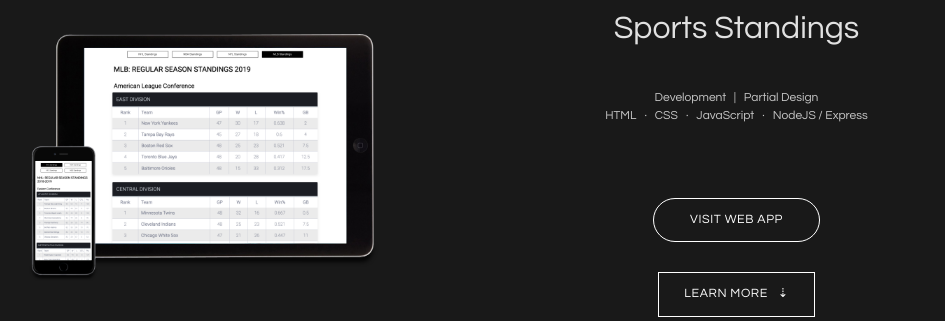
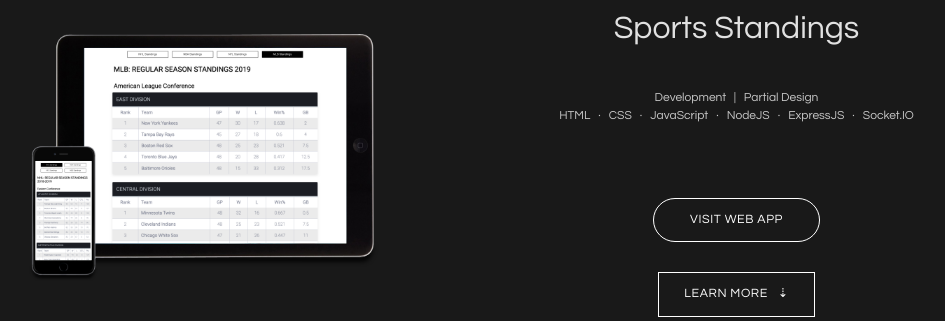
Before and after one commit to mattfried/portfolio, a PHP site: page /projects.php in a window 1280 px wide. Shown: the part 1026-1347 px from the top of the page, without its empty margins (146-1091 px from the left). Run offline with PHP 8.4, Linux system fonts and the light colour scheme; some web fonts are replaced.

Commit message:
updated Sports Standings language & frameworks section

```diff
--- a/projects.php
+++ b/projects.php
@@ -63,7 +63,7 @@ include('includes/header.php');
             <div class="projectTitleDiv">
               <h4 class="projectTitle">Sports Standings</h4>
               <p class="websiteInfo">Development &nbsp; | &nbsp; Partial Design</p>
-              <p class="websiteCoding"><span>HTML</span>&centerdot;<span>CSS</span>&centerdot;<span>JavaScript</span>&centerdot;<span>NodeJS / Express</span></p>
+              <p class="websiteCoding"><span>HTML</span>&centerdot;<span>CSS</span>&centerdot;<span>JavaScript</span>&centerdot;<span>NodeJS</span>&centerdot;<span>ExpressJS</span>&centerdot;<span>Socket.IO</span></p>
             </div>
             <div class="projectNavs">
               <a href="#" target="_blank"><button class="visitWebsiteButton">VISIT WEB APP</button></a>
```
